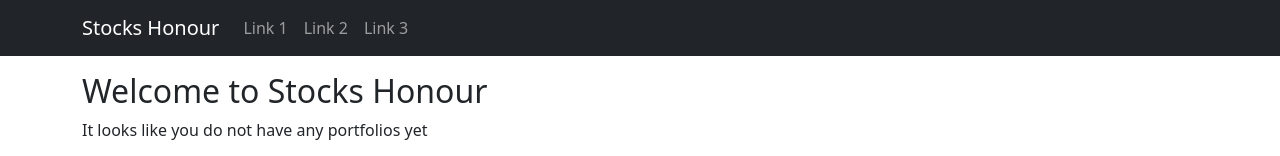
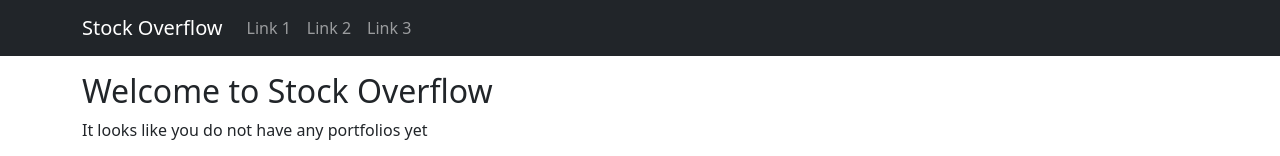
Before and after one commit to adamklingbaum/stock-overflow, a React (Create React App) app: page / in a window 1280 px wide. Shown: the top 156 px of the page. Built offline with nearby package versions, Linux system fonts and the light colour scheme; no server answers.

Commit message:
update app title

```diff
--- a/src/Header.js
+++ b/src/Header.js
@@ -4,7 +4,7 @@ export default function Header() {
   return (
     <Navbar bg="dark" variant="dark">
       <Container>
-        <Navbar.Brand href="/">Stocks Honour</Navbar.Brand>
+        <Navbar.Brand href="/">Stock Overflow</Navbar.Brand>
         <Nav className="me-auto">
           <Nav.Link>Link 1</Nav.Link>
           <Nav.Link>Link 2</Nav.Link>
--- a/src/Home.js
+++ b/src/Home.js
@@ -15,7 +15,7 @@ export default function Home() {
 
   return (
     <div className="my-3">
-      <h2>Welcome to Stocks Honour</h2>
+      <h2>Welcome to Stock Overflow</h2>
       <p>It looks like you do not have any portfolios yet</p>
       <AddPortfolio />
       {/* <button type="button">Add portfolio</button> */}
```
